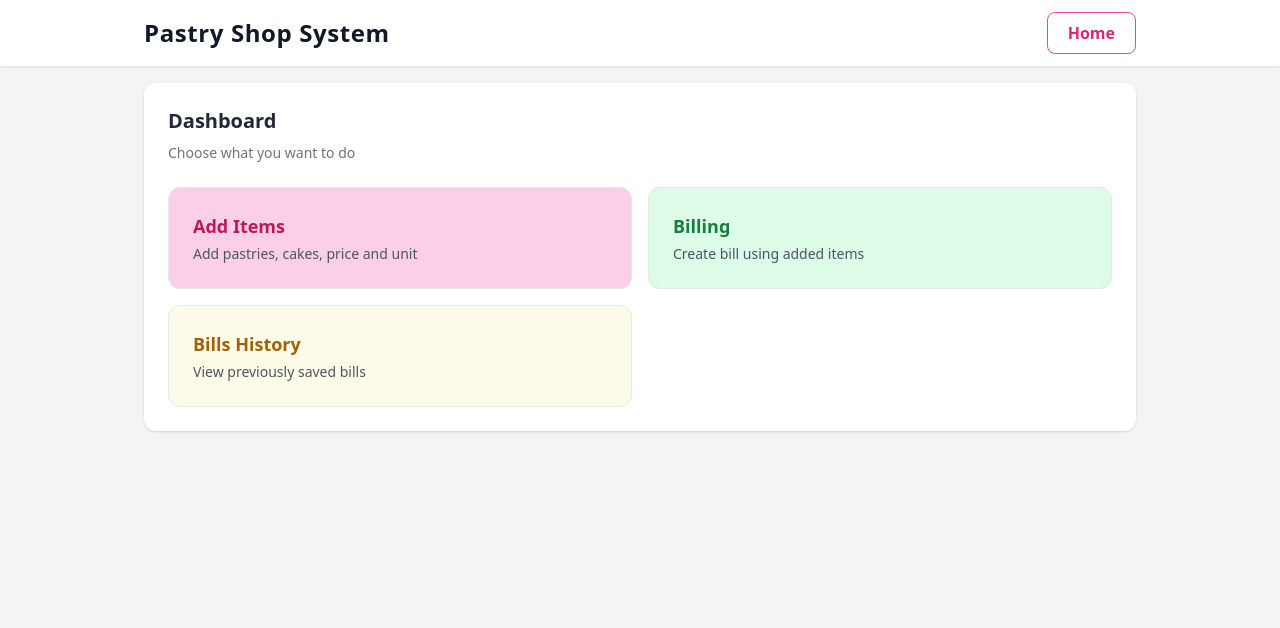
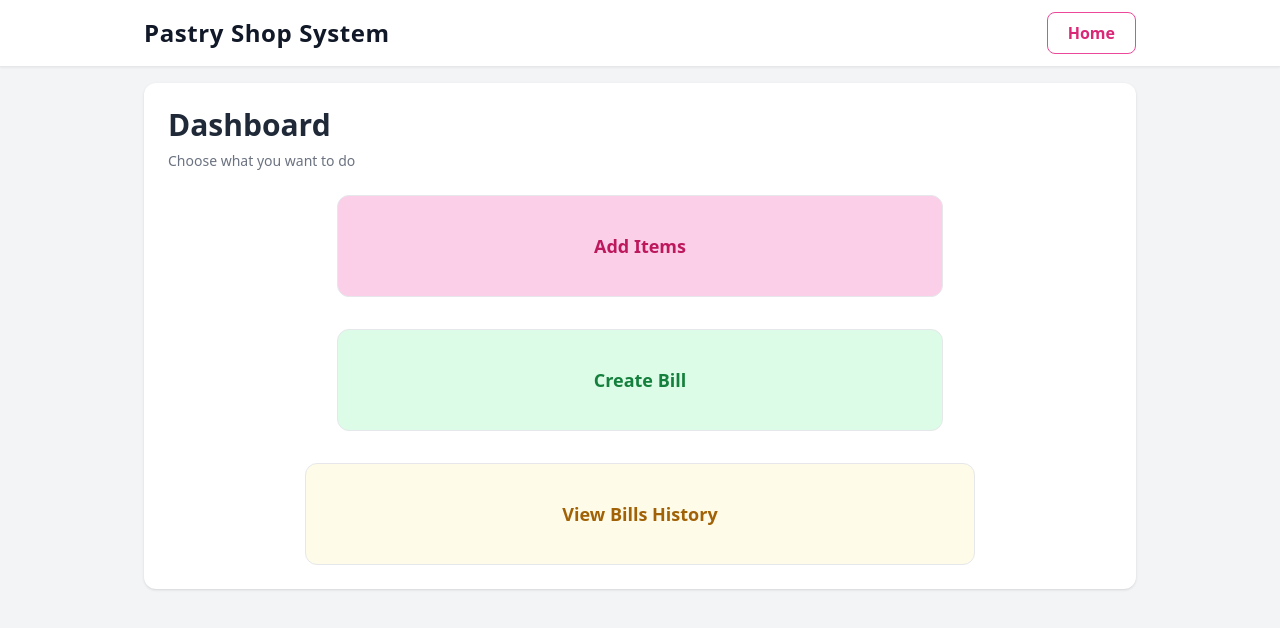
Before and after one commit to shipalibhandary/PasBil, a React app in the folder frontend/: page / in a window 1280 px wide. Both pictures are taken after a click on the button "Login". Shown: the top 628 px of the page. Built offline with nearby package versions, Linux system fonts and the light colour scheme; no server answers; the HTML template or start-up script is replaced by a standard one.

Commit message:
Removing extra <p> tag and changing the button className

```diff
--- a/frontend/src/pages/Dashboard.jsx
+++ b/frontend/src/pages/Dashboard.jsx
@@ -1,38 +1,29 @@
 function Dashboard({ go }) {
   return (
     <div className="bg-white rounded-xl shadow p-6">
-      <h2 className="text-xl font-bold text-gray-800 mb-2">Dashboard</h2>
+      <h2 className="text-3xl font-bold text-gray-800 mb-2">Dashboard</h2>
       <p className="text-sm text-gray-500 mb-6">Choose what you want to do</p>
 
-      <div className="grid grid-cols-1 sm:grid-cols-2 gap-4">
+      <div className="grid grid-cols-1 sm:grid-cols-1 gap-8">
         <button
           onClick={() => go("add")}
-          className="p-6 rounded-xl border bg-pink-200 hover:bg-pink-300 text-left"
+          className="w-74 mx-auto px-64  py-9 rounded-xl border bg-pink-200 hover:bg-pink-300 text-left flex items-center justify-center"
         >
-          <p className="text-lg font-semibold text-pink-700">Add Items</p>
-          <p className="text-sm text-gray-600 mt-1">
-            Add pastries, cakes, price and unit
-          </p>
+          <p className="text-lg font-semibold text-pink-700 ">Add Items</p>
         </button>
 
         <button
           onClick={() => go("billing")}
-          className="p-6 rounded-xl border bg-green-100 hover:bg-green-200 text-left"
+          className="w-74 mx-auto px-64  py-9 rounded-xl border bg-green-100 hover:bg-green-200 text-left flex items-center justify-center"
         >
-          <p className="text-lg font-semibold text-green-700">Billing</p>
-          <p className="text-sm text-gray-600 mt-1">
-            Create bill using added items
-          </p>
+          <p className="text-lg font-semibold text-green-700">Create Bill</p>
         </button>
 
         <button
           onClick={() => go("history")}
-          className="p-6 rounded-xl border bg-yellow-50 hover:bg-yellow-100 text-left"
+          className="w-74 mx-auto px-64  py-9 rounded-xl border bg-yellow-50 hover:bg-yellow-100 text-left flex items-center justify-center"
         >
-          <p className="text-lg font-semibold text-yellow-700">Bills History</p>
-          <p className="text-sm text-gray-600 mt-1">
-            View previously saved bills
-          </p>
+          <p className="text-lg font-semibold text-yellow-700">View Bills History</p>
         </button>
       </div>
     </div>
```
